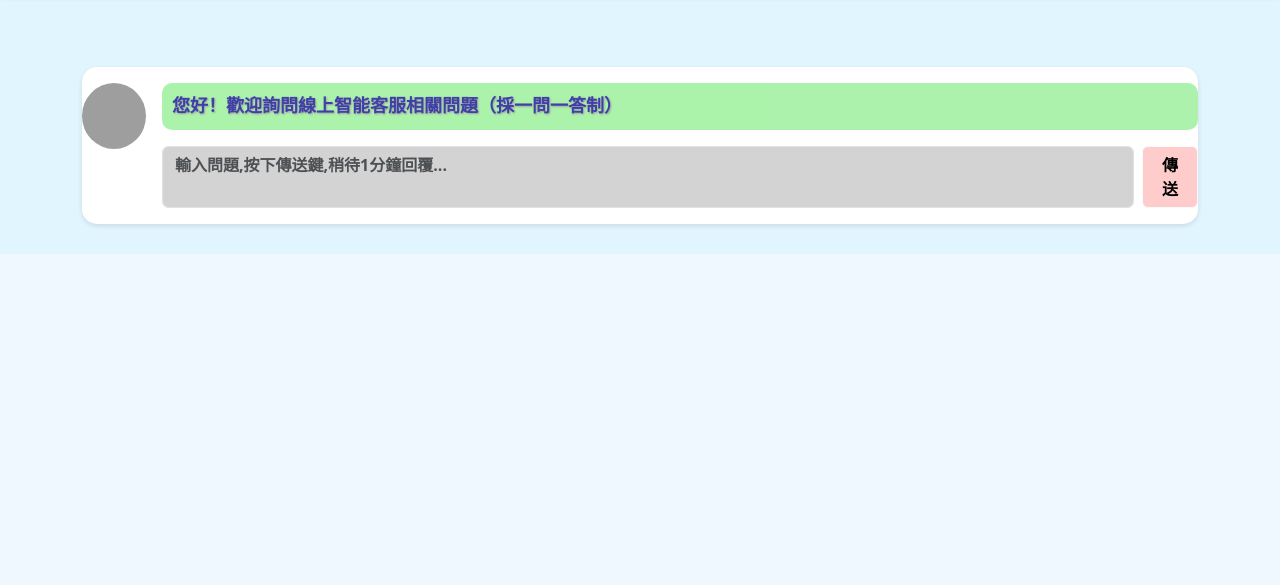
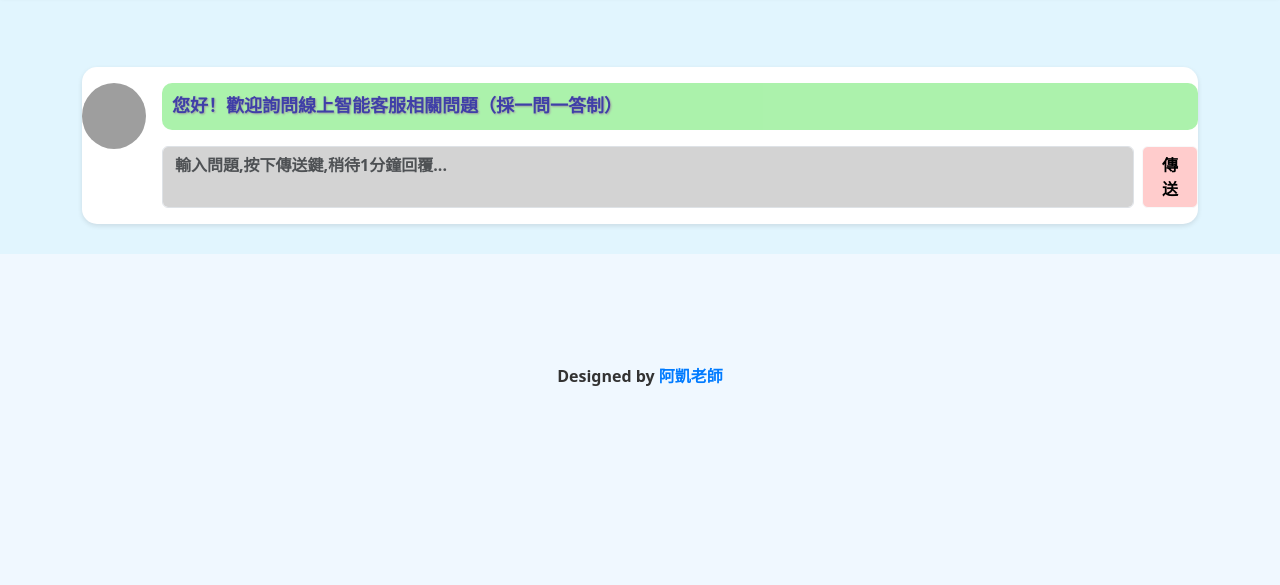
Before and after one commit to cagoooo/smes, a Flask app: page / in a window 1280 px wide. Shown: the part 121-706 px from the top of the page. Run offline with Flask 2, Linux system fonts and the light colour scheme; parts of the project's set-up code (start-up, migrations or seed data) failed here and were passed over; some libraries are stand-ins or nearby versions; grey boxes are pictures that could not be loaded.

Commit message:
Assistant checkpoint: Added designer credit with link at the bottom of page
Assistant generated file changes:
- templates/home.html: Add designer credit with link

---

User prompt:

幫我在網頁最下面註記一行 Designed by 阿凱老師 ，然後阿凱老師請附上超連結https://www.smes.tyc.edu.tw/modules/tadnews/page.php?ncsn=11&nsn=16#a5

```diff
--- a/templates/home.html
+++ b/templates/home.html
@@ -606,5 +606,9 @@
     </a>
   </div>
 
+  <div style="text-align: center; padding: 20px 0; color: #333; font-weight: bold;">
+    Designed by <a href="https://www.smes.tyc.edu.tw/modules/tadnews/page.php?ncsn=11&nsn=16#a5" target="_blank" style="color: #007bff; text-decoration: none;">阿凱老師</a>
+  </div>
+
   </body>
 </html>
```
